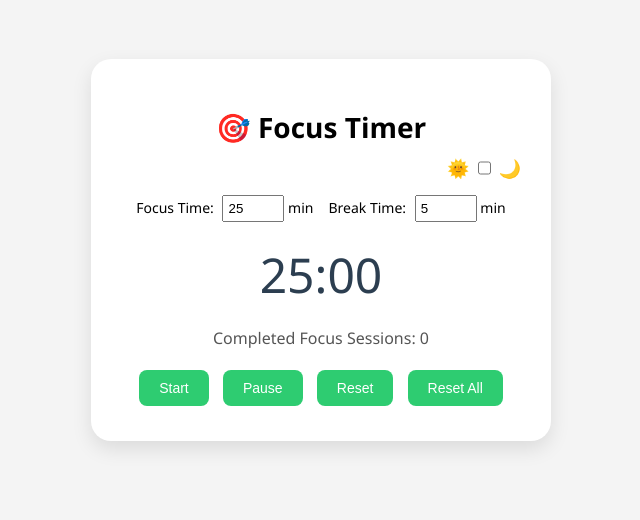
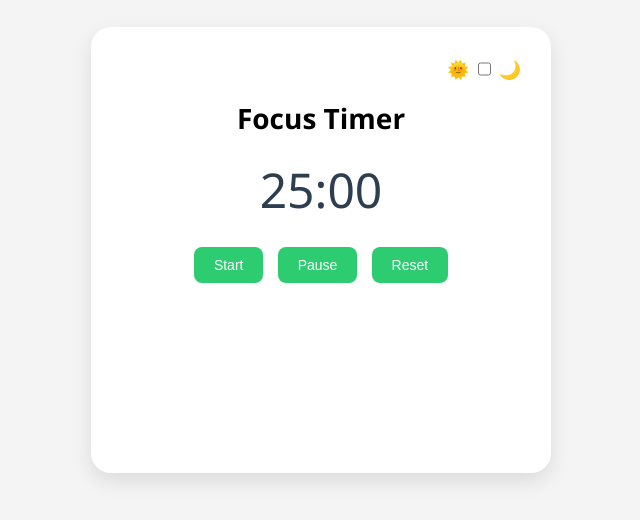
Before and after one commit to Adityaraj3136/vytoflowproject3, a plain HTML site: page index.html in a window 1280 px wide. Shown: the part 150-670 px from the top of the page, without its empty margins (319-959 px from the left). Drawn offline with nearby package versions, Linux system fonts and the light colour scheme.

Commit message:
Update index.html

```diff
--- a/index.html
+++ b/index.html
@@ -1,44 +1,38 @@
 <!DOCTYPE html>
 <html lang="en">
 <head>
-  <meta charset="UTF-8" />
-  <meta name="viewport" content="width=device-width, initial-scale=1.0"/>
-  <title>Focus Timer</title>
-  <link rel="stylesheet" href="styles.css" />
+  <meta charset="UTF-8">
+  <meta name="viewport" content="width=device-width, initial-scale=1.0">
+  <title>Focus Timer with Quotes</title>
+  <script src="https://cdn.jsdelivr.net/npm/chart.js"></script>
+  <link rel="stylesheet" href="styles.css">
 </head>
 <body>
   <div class="container">
-    <h1>🎯 Focus Timer</h1>
     <label class="toggle">
-  🌞 <input type="checkbox" id="darkModeToggle"> 🌙
-</label>
-    <div class="time-settings">
-      <label>
-        Focus Time:
-        <input type="number" id="focusInput" value="25" min="1" max="60"> min
-      </label>
-      <label>
-        Break Time:
-        <input type="number" id="breakInput" value="5" min="1" max="30"> min
-      </label>
+      🌞 <input type="checkbox" id="darkModeToggle"> 🌙
+    </label>
+
+    <h1>Focus Timer</h1>
+
+    <div class="timer">
+      <span id="time">25:00</span>
     </div>
 
-    <div class="timer" id="timerDisplay">25:00</div>
+    <div class="buttons">
+      <button id="startBtn">Start</button>
+      <button id="pauseBtn" disabled>Pause</button>
+      <button id="resetBtn">Reset</button>
+    </div>
 
+    <div id="quotePopup" class="quote-popup hidden">
+      <p id="quoteText"></p>
+      <button onclick="closeQuote()">Close</button>
+    </div>
 
-    <p id="sessionInfo">Completed Focus Sessions: 0</p>
-
-    <div class="buttons">
-      <button onclick="startTimer()">Start</button>
-      <button onclick="pauseTimer()">Pause</button>
-      <button onclick="resetTimer()">Reset</button>
-      <button onclick="resetAll()">Reset All</button>
+    <div class="chart-container">
+      <canvas id="sessionChart"></canvas>
     </div>
-    <div id="quotePopup" class="quote-popup hidden">
-  <p id="quoteText"></p>
-  <button onclick="closeQuote()">Close</button>
-</div>
-    <audio id="alertSound" src="alert.mp3" preload="auto"></audio>
   </div>
 
   <script src="script.js"></script>
```
